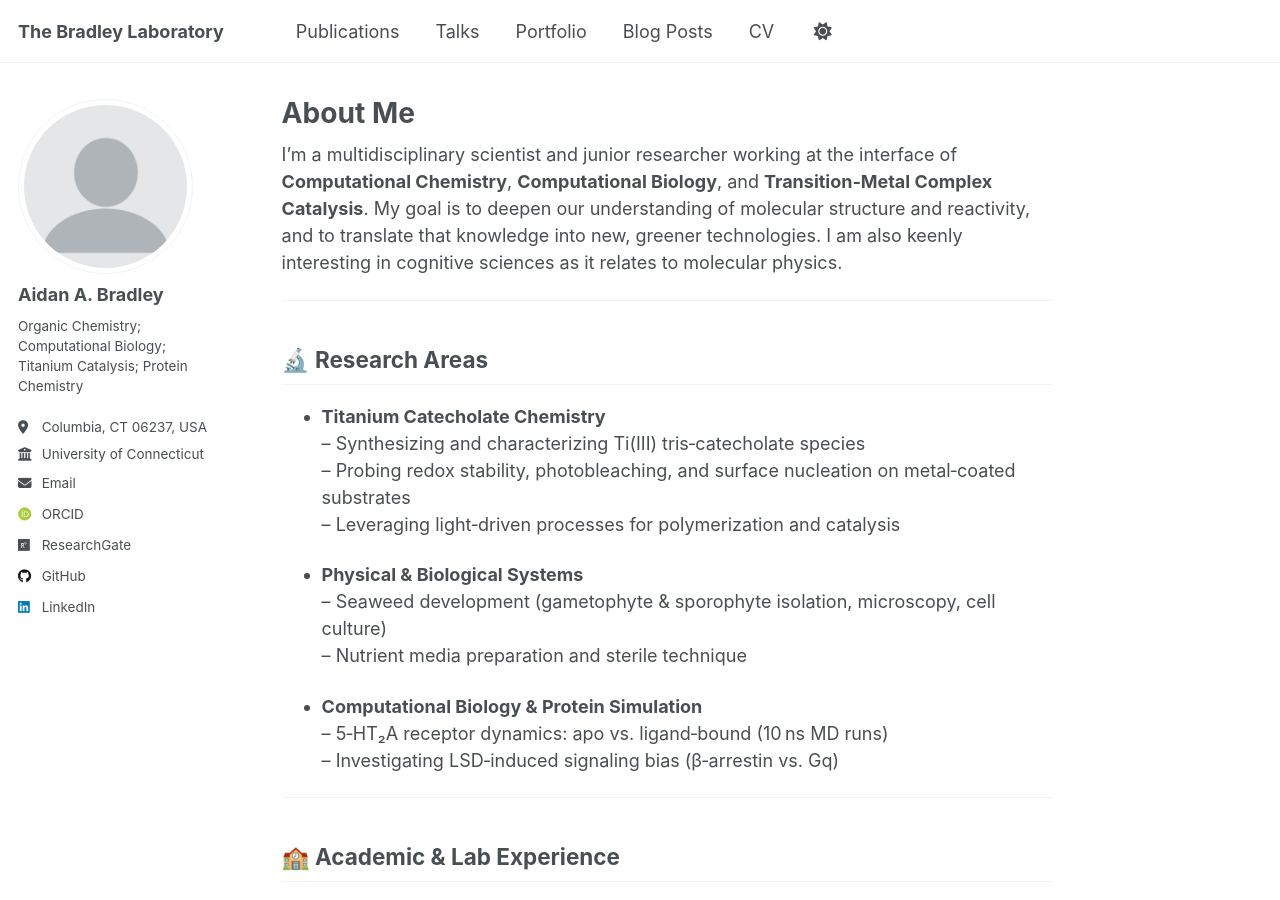
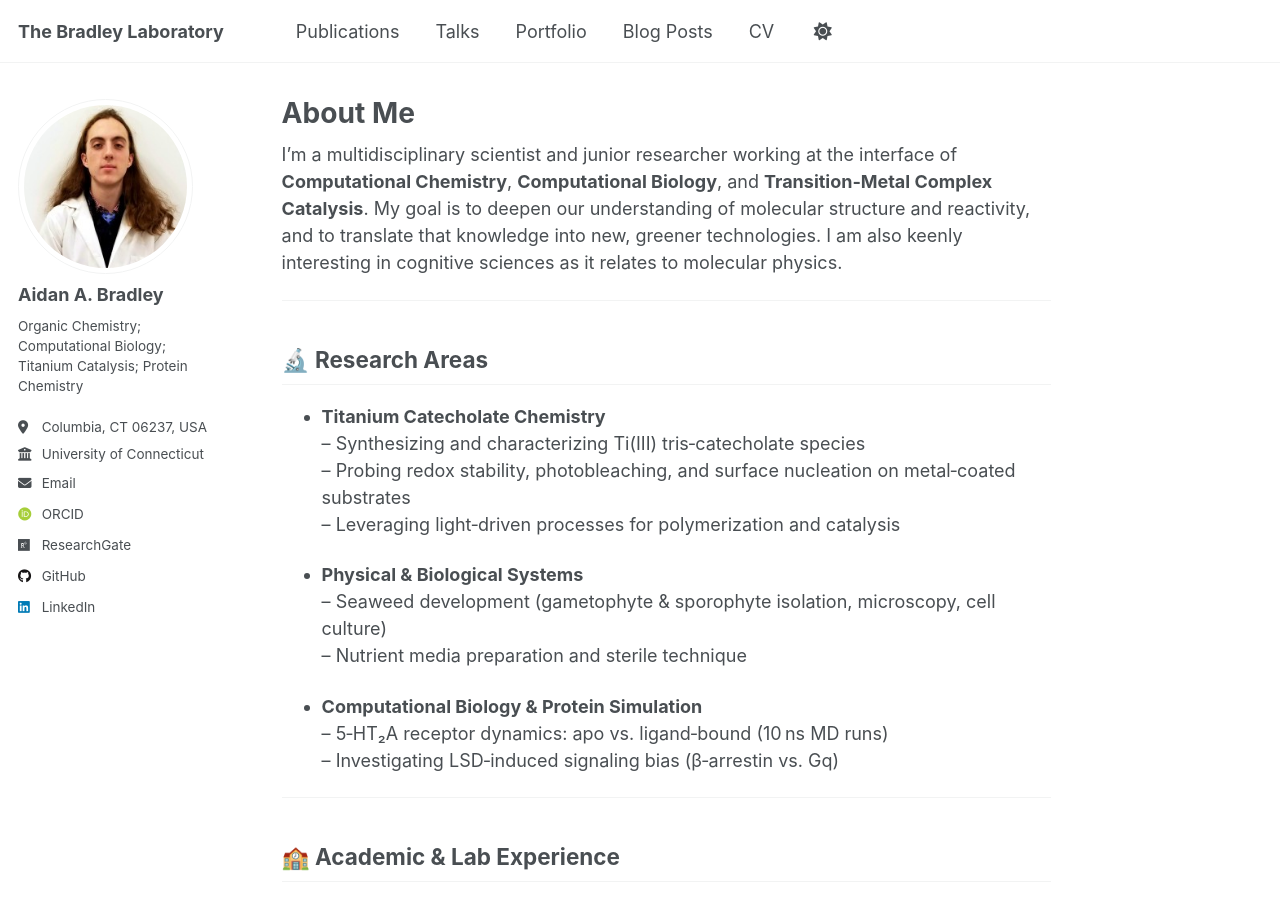
Before and after one commit to aab18011/aab18011.github.io, a Jekyll site: the page built from _pages/about.md, in a window 1280 px wide and 900 px high. Built offline with Jekyll 4.4.1, drawn with Linux system fonts in a browser that asks for light colours; some web fonts are replaced; a script that is not in the unit is left out.

Commit message:
Update _config.yml

```diff
--- a/_config.yml
+++ b/_config.yml
@@ -22,7 +22,7 @@ repository               : "aab18011/aab18011.github.io"
 #               Additional customization can be done by editing /_includes/author-profile.html
 author:
   # Biographic information
-  avatar           : "profile.png"
+  avatar           : "self1.jpeg"
   name             : "Aidan A. Bradley"
   pronouns         : # NO!
   bio              : "Organic Chemistry; Computational Biology; Titanium Catalysis; Protein Chemistry"
```
